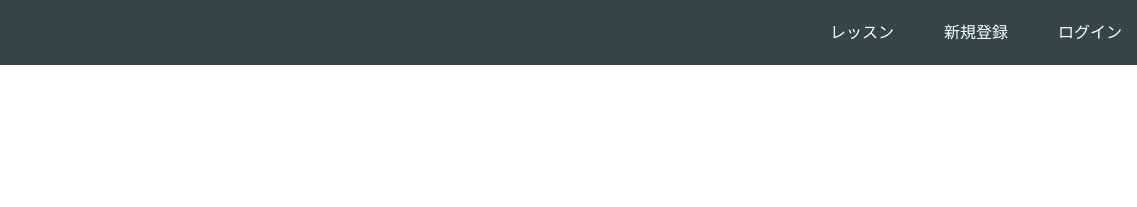
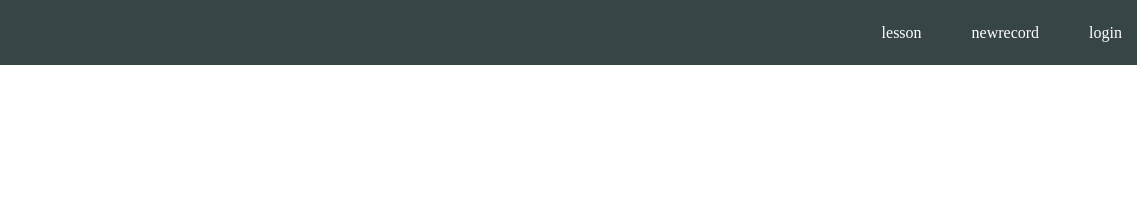
Before and after one commit to momo-T-1017/momo-T-1017.github.io, a plain HTML site: page index.html in a window 1280 px wide. Shown: the top 207 px of the page, 143-1280 px from the left. Drawn offline with Linux system fonts and the light colour scheme.

Commit message:
Update index.html

```diff
--- a/index.html
+++ b/index.html
@@ -15,9 +15,9 @@
       </div>
       <span class="fa fa-bars menu-icon"></span>
       <div class="header-right">
-        <a href="#">レッスン</a>
-        <a href="#">新規登録</a>
-        <a href="#" class="login">ログイン</a>
+        <a href="#">lesson</a>
+        <a href="#">newrecord</a>
+        <a href="#" class="login">login</a>
       </div>
     </div>
   </header>
```
